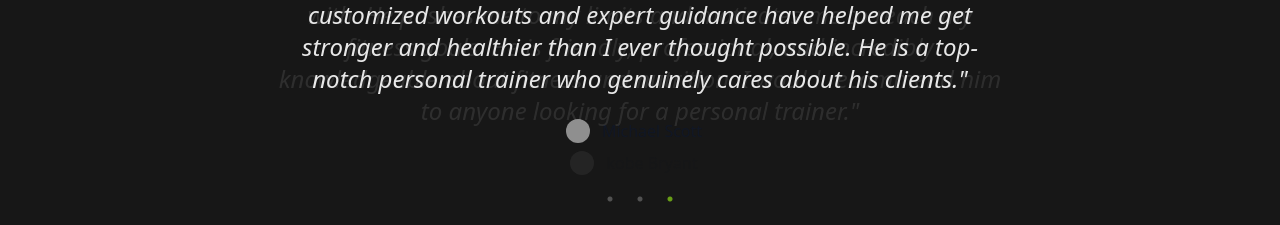
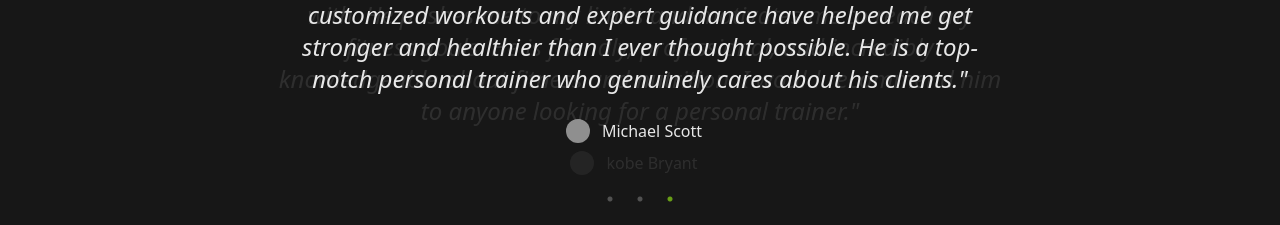
Before and after one commit to marcsouth/Mike-Site, a React (Create React App) app: page / in a window 1280 px wide. Shown: the part 2709-2934 px from the top of the page. Built offline with nearby package versions, Linux system fonts and the light colour scheme; grey boxes are pictures that could not be loaded.

Commit message:
qoute person fix

```diff
--- a/src/components/qoutecarousel.js
+++ b/src/components/qoutecarousel.js
@@ -30,7 +30,7 @@ export default function SimpleSlider() {
 
         <img className="w-6 h-6 rounded-full" src="https://flowbite.s3.amazonaws.com/blocks/marketing-ui/avatars/jese-leos.png" alt="profile picture" />
         <div className="flex items-center divide-x-2 divide-gray-500 dark:divide-gray-700">
-            <cite className="pr-3 font-medium text-gray-900 dark:text-white">Ken Carson</cite>
+            <cite className="pr-3 font-medium text-white">Ken Carson</cite>
         </div>
     </figcaption>
 
@@ -49,7 +49,7 @@ export default function SimpleSlider() {
 
         <img className="w-6 h-6 rounded-full" src="https://flowbite.s3.amazonaws.com/blocks/marketing-ui/avatars/michael-gouch.png" alt="profile picture" />
         <div className="flex items-center divide-x-2 divide-gray-500 dark:divide-gray-700">
-            <cite className="pr-3 font-medium text-gray-900 dark:text-white">Michael Scott</cite>
+            <cite className="pr-3 font-medium text-white">Michael Scott</cite>
         </div>
     </figcaption>
 
@@ -67,7 +67,7 @@ export default function SimpleSlider() {
 
         <img className="w-6 h-6 rounded-full" src="https://flowbite.s3.amazonaws.com/blocks/marketing-ui/avatars/bonnie-green.png" alt="profile picture" />
         <div className="flex items-center divide-x-2 divide-gray-500 dark:divide-gray-700">
-            <cite className="pr-3 font-medium text-gray-900 dark:text-white">kobe Bryant</cite>
+            <cite className="pr-3 font-medium text-white">kobe Bryant</cite>
         </div>
     </figcaption>
 
```
